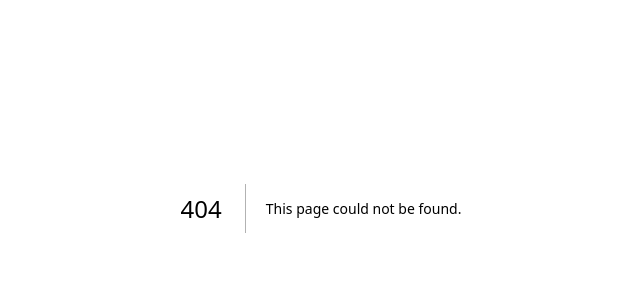
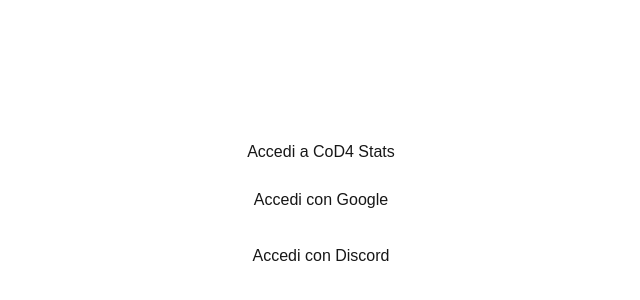
Before and after one commit to francescoscanferla/cod4-stats, a Next.js app: page /login in a window 1280 px wide. Before the commit this address had no page. Shown: the part 192-492 px from the top of the page, without its empty margins (319-959 px from the left). Built offline with nearby package versions, Linux system fonts and the light colour scheme; no server answers.

Commit message:
Added login page.

```diff
--- /dev/null
+++ b/app/login/page.tsx
@@ -0,0 +1,26 @@
+'use client';
+
+import { supabase } from '../api/stats/stats-repository';
+
+export default function LoginPage() {
+  const handleLogin = async (provider: 'google' | 'discord') => {
+    await supabase.auth.signInWithOAuth({
+      provider,
+      options: {
+        redirectTo: `${window.location.origin}/`,
+      },
+    });
+  };
+
+  return (
+    <div style={{ display: 'flex', flexDirection: 'column', alignItems: 'center', justifyContent: 'center', height: '100vh', gap: '1rem' }}>
+      <h1>Accedi a CoD4 Stats</h1>
+      <button onClick={() => handleLogin('google')} style={{ padding: '0.5rem 1rem', cursor: 'pointer' }}>
+        Accedi con Google
+      </button>
+      <button onClick={() => handleLogin('discord')} style={{ padding: '0.5rem 1rem', cursor: 'pointer' }}>
+        Accedi con Discord
+      </button>
+    </div>
+  );
+}
```
